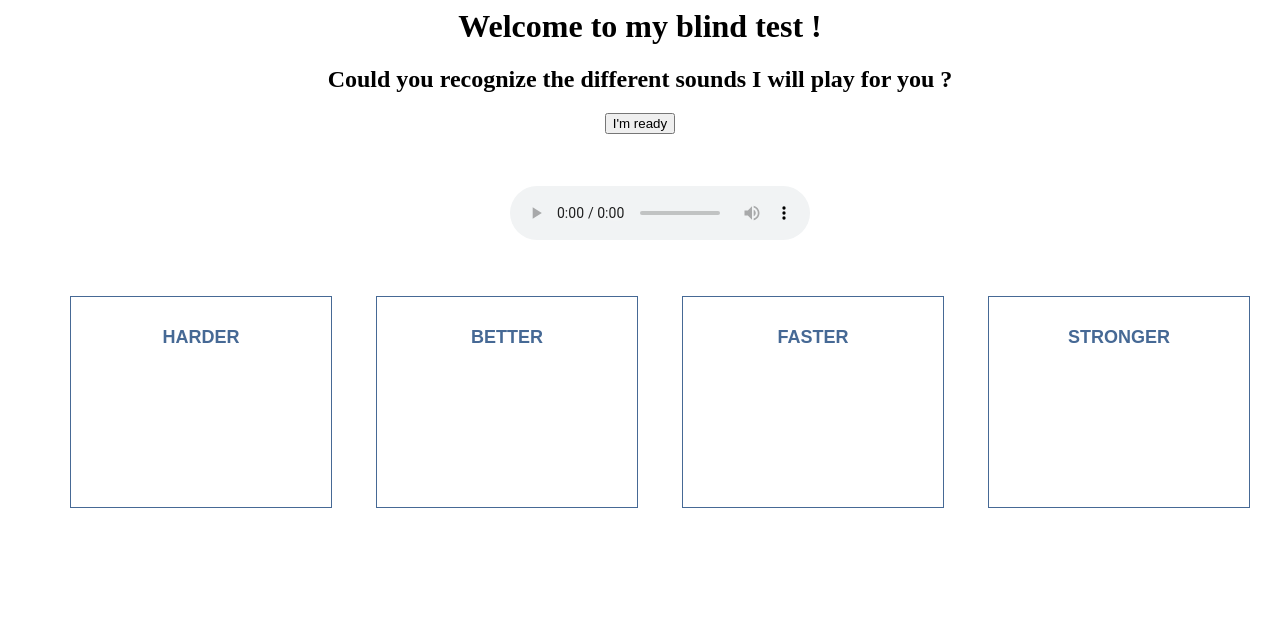
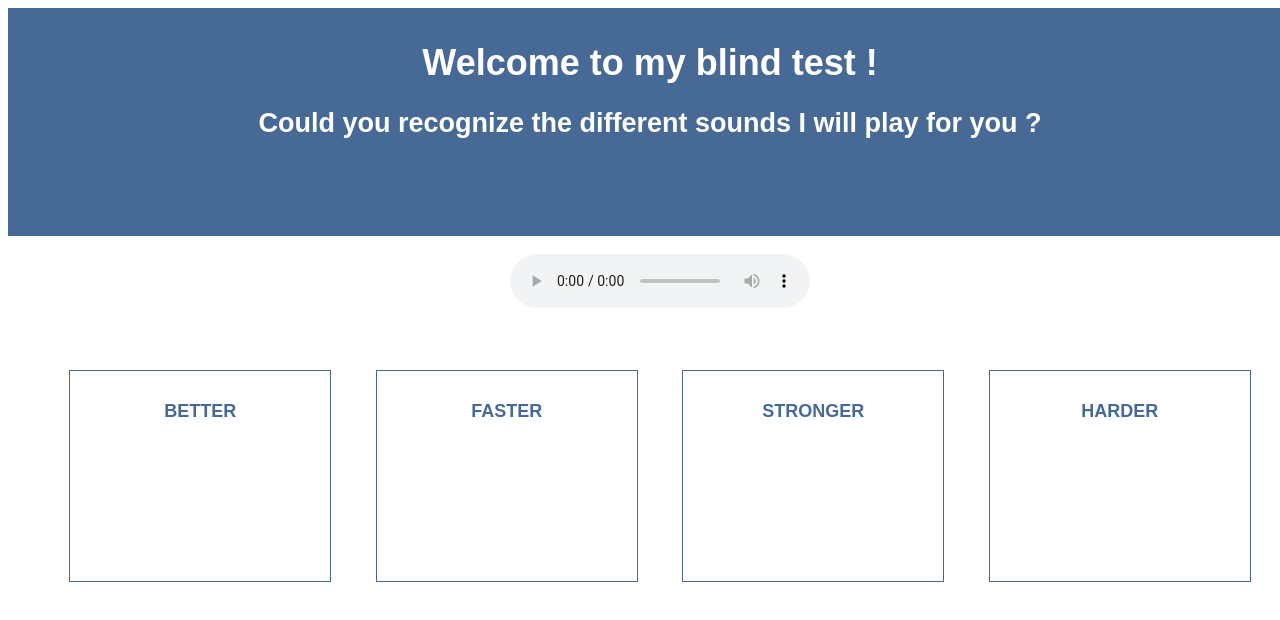
Before and after one commit to MaximeCoignus/BlindTest, a plain HTML site: page example.html in a window 1280 px wide. Both pictures are taken after a click on the button "I'm ready". Drawn offline with nearby package versions, Linux system fonts and the light colour scheme.

Commit message:
Add new features :
- Generate randomly new answers
- Add effect on question changing

```diff
--- a/example.html
+++ b/example.html
@@ -10,30 +10,24 @@
 </head>
 
 <body>
-  <h1>Welcome to my blind test !</h1>
-  <h2>Could you recognize the different sounds I will play for you ?</h2>
-  <button id="ready" onclick="printQuestion()">I'm ready</button><br><br><br>
+  <div class="header">
+    <h1>Welcome to my blind test !</h1>
+    <h2>Could you recognize the different sounds I will play for you ?</h2>
+    <button id="ready">I'm ready</button><br><br><br>
+  </div>
   <ul id="question">
     <audio id="control" controls>
-	    <source id="soundtrack" src="3.mp3" type="audio/mpeg">
+	    <source id="soundtrack" src="" type="audio/mpeg">
     Your browser does not support the audio element.
     </audio>
     <br><br><br>
-    <li id="1.mp3" onclick=selectResponse(this);>
-		Harder
-	</li>
-	<li id="2.mp3" onclick=selectResponse(this);>
-		Better
-	</li>
-	<li id="3.mp3" onclick=selectResponse(this);>
-		Faster
-	</li>
-	<li id="4.mp3" onclick=selectResponse(this);>
-		Stronger
-	</li>
+    <li id="0" onclick=selectResponse(this);></li>
+	<li id="1" onclick=selectResponse(this);></li>
+	<li id="2" onclick=selectResponse(this);></li>
+	<li id="3" onclick=selectResponse(this);></li>
   </ul>
   <div id="next">
-    <button onclick="nextQuestion()">Next question</button>
+    <button class="nextButton">Next question</button>
   </div>
 </body>
 
--- a/scripts/hello-world.js
+++ b/scripts/hello-world.js
@@ -1,7 +1,25 @@
-var sounds = ["1.mp3", "2.mp3", "3.mp3", "4.mp3"];
+var sounds = [{
+	id : 1,
+	src: "Harder"
+	},
+	{
+	id : 2,
+	src: "Better"
+	},
+	{
+	id : 3,
+	src: "Faster"
+	},
+	{
+	id : 4,
+	src: "Stronger"
+	}
+];
 
 function selectResponse(response) {
-	if (response.getAttribute("id") === getSoundtrack()) {
+	console.log("response.innerText = " + response.innerText);
+	console.log("getSoundtrack() = " + getSoundtrack());
+	if (response.innerText.toLowerCase() == getSoundtrack().toLowerCase()) {
 		validResponse();
 	} else {
 		wrongResponse();
@@ -13,9 +31,7 @@ function validResponse() {
 	$('p').remove();
 	$('#return').remove();
 	var valid = document.createElement('p');
-	console.log(valid);
 	var next = document.getElementById('next');
-	console.log(next);
 	valid.textContent = 'Well done!';
 	valid.setAttribute("style", "background-color: green;");
 	next.setAttribute("style", "display: inline;");
@@ -37,24 +53,64 @@ function wrongResponse() {
 function nextQuestion() {
 	var next = document.getElementById('next');
 	next.setAttribute("style", "display: none;");
-	$('p').remove();
-	changeSoundtrack();
+	changeQuestion();
 }
 
 function getSoundtrack() {
-	return document.getElementById("soundtrack").getAttribute("src");
+	return document.getElementById("soundtrack").getAttribute("class");
 }
 
-function printQuestion() {
-	var question = document.getElementById("question");
-	question.style.display = "block";
-	changeSoundtrack();
-}
+// function printQuestion() {
+	// var question = document.getElementById("question");
+	// question.style.display = "block";
+	// changeQuestion();
+// }
+
+$("#ready").click(function() {
+	$("#question").show(500);
+	$("#ready").hide();
+	changeQuestion();
+});
 
 function changeSoundtrack() {
 	var index = Math.floor(Math.random() * sounds.length);
 	var soundtrack = document.getElementById('soundtrack');
 	var control = document.getElementById('control');
-	soundtrack.setAttribute("src", sounds[index]);
+	console.log("sounds : " + sounds);
+	console.log("index : " + index);
+    console.log("sounds[index] : " + sounds[index].src);
+	soundtrack.setAttribute("src", sounds[index].src + ".mp3");
+	soundtrack.setAttribute("class", sounds[index].src);
 	control.load();
 }
+
+function moveToNextQuestion() {
+	var responses = sounds.slice();
+	var answers = [];
+
+	while(responses.length > 0) {
+		var index = Math.floor(Math.random() * responses.length);
+		console.log(responses[index].src);
+		answers.push(responses[index]);
+		responses.splice(index, 1);
+	}
+
+	console.log(answers);
+	for (var i = 0; i < answers.length; i++) {
+		console.log(answers[i].src);
+		document.getElementById(i).innerText = answers[i].src;
+	}
+}
+
+function changeQuestion() {
+	changeSoundtrack();
+	moveToNextQuestion();
+}
+
+$(".nextButton").click(function() {
+	$("#question").hide(500);
+	$('#next').hide(500);
+	$('p').remove();
+	changeQuestion();
+	$("#question").show(500);
+});
--- a/styles/main.Css
+++ b/styles/main.Css
@@ -1,5 +1,22 @@
 body {
 	text-align: center;
+	color: #333;
+    font-size: 18px;
+}
+
+.header {
+	background-color: #466995;
+    border-bottom: 1px solid #466995;
+    width: 100%;
+    z-index: 10;
+	padding: 10px;
+}
+
+h1, h2 {
+	font-family: 'Oswald', sans-serif;
+	color: #FFF;
+    display: block;
+
 }
 
 li {
```
Also changed, not shown: 4 other files.
